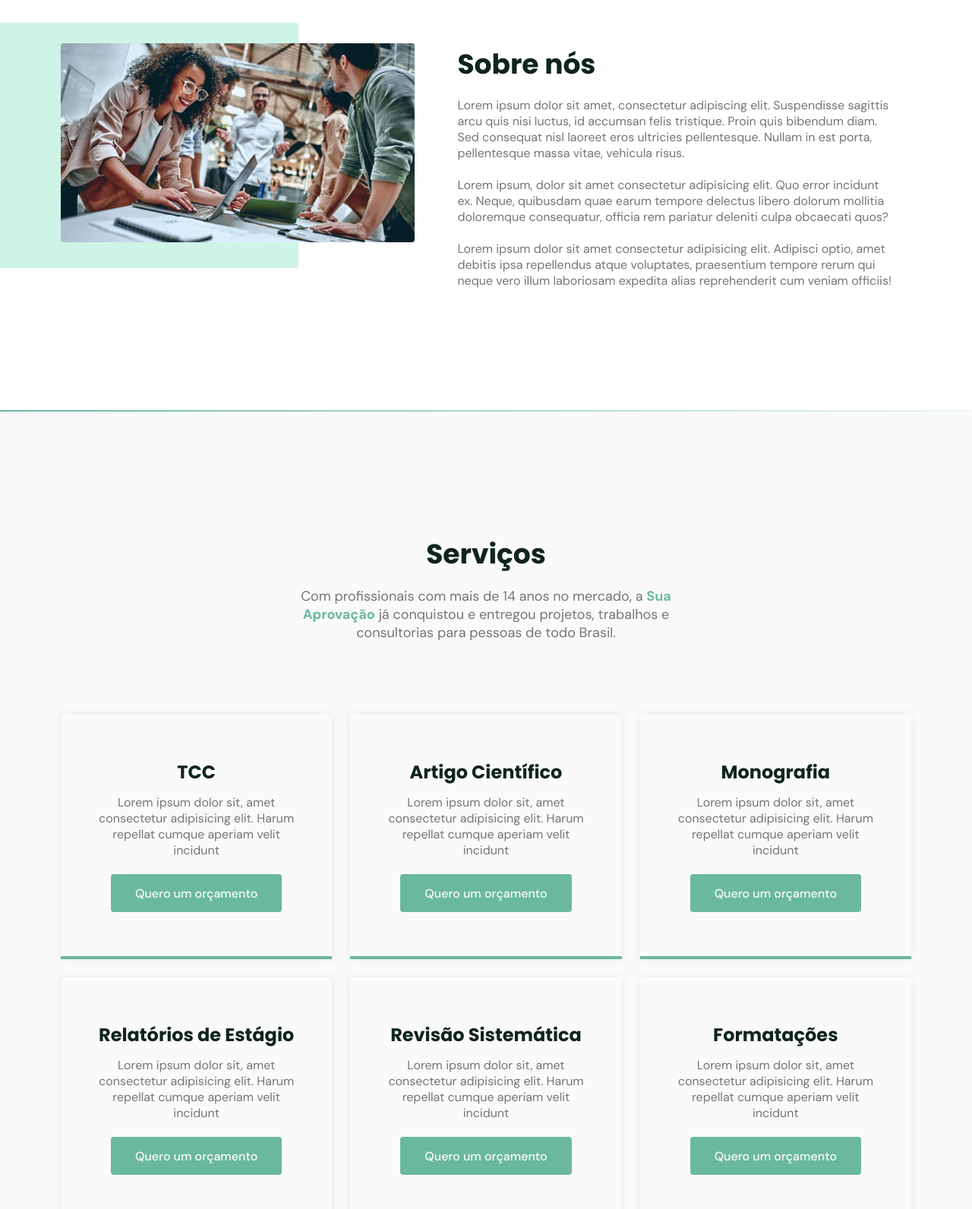
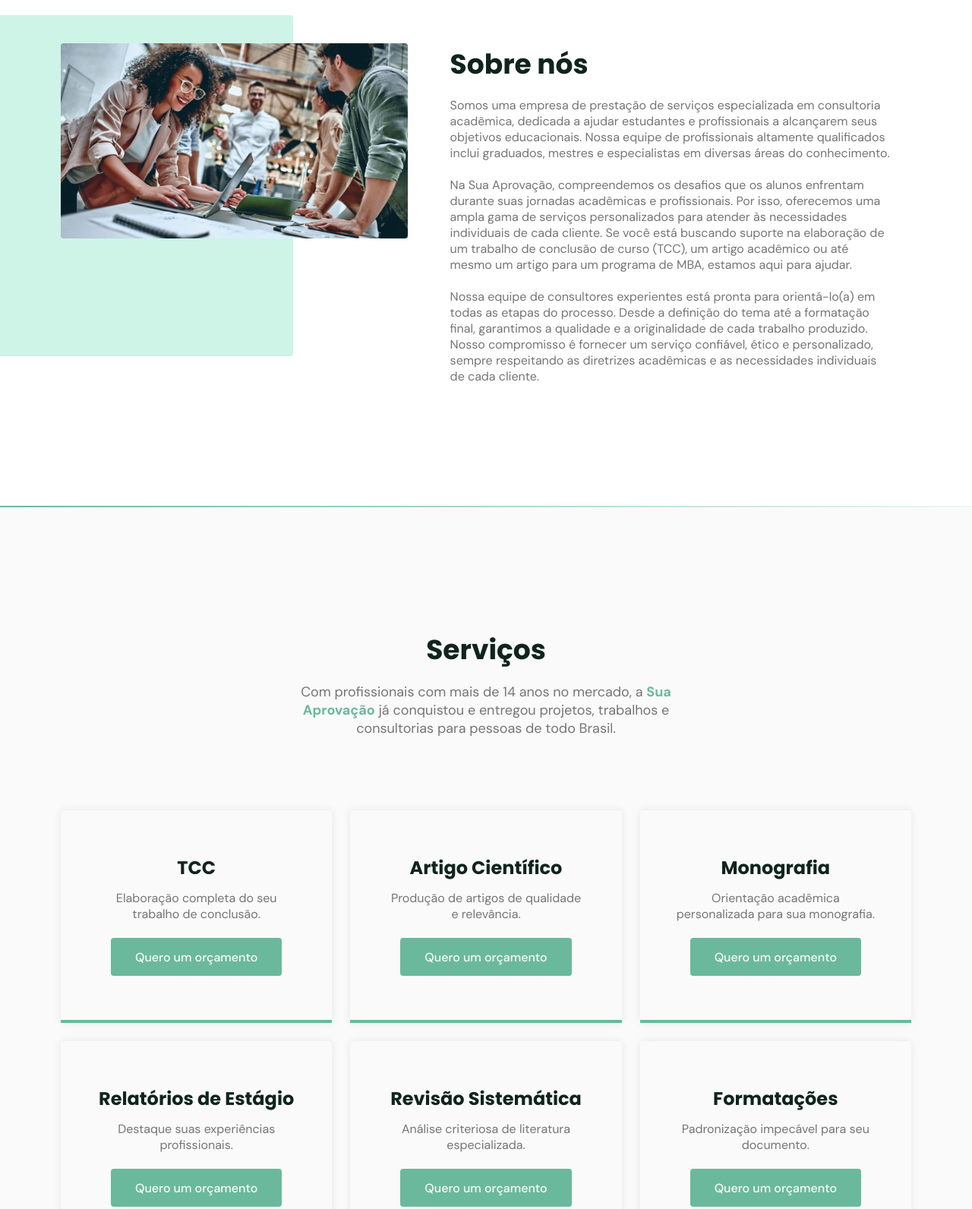
Before and after one commit to Thercules/Suaprovacao, a plain HTML site: page index.html in a window 1280 px wide. Shown: the part 940-2532 px from the top of the page at 76% size. Drawn offline with nearby package versions, Linux system fonts and the light colour scheme; files whose address does not match are found by name.

Commit message:
second commit

```diff
--- a/index.html
+++ b/index.html
@@ -70,25 +70,23 @@
                 <div class="text">
                     <h2 class="title">Sobre nós</h2>
                     <p>
-                        Lorem ipsum dolor sit amet, consectetur adipiscing elit.
-                        Suspendisse sagittis arcu quis nisi luctus, id accumsan felis
-                        tristique. Proin quis bibendum diam. Sed consequat nisl laoreet
-                        eros ultricies pellentesque. Nullam in est porta, pellentesque
-                        massa vitae, vehicula risus.
+                        Somos uma empresa de prestação de serviços especializada em consultoria acadêmica, dedicada a ajudar estudantes e profissionais a
+                        alcançarem seus objetivos educacionais.
+                        Nossa equipe de profissionais altamente qualificados inclui graduados, mestres e especialistas em diversas áreas do conhecimento.
                     </p>
                     <br />
                     <p>
-                        Lorem ipsum, dolor sit amet consectetur adipisicing elit. Quo
-                        error incidunt ex. Neque, quibusdam quae earum tempore delectus
-                        libero dolorum mollitia doloremque consequatur, officia rem
-                        pariatur deleniti culpa obcaecati quos?
+                        Na Sua Aprovação, compreendemos os desafios que os alunos enfrentam durante suas jornadas acadêmicas e profissionais.
+                        Por isso, oferecemos uma ampla gama de serviços personalizados para atender às necessidades individuais de cada cliente.
+                        Se você está buscando suporte na elaboração de um trabalho de conclusão de curso (TCC),
+                        um artigo acadêmico ou até mesmo um artigo para um programa de MBA, estamos aqui para ajudar.
                     </p>
                     <br />
                     <p>
-                        Lorem ipsum dolor sit amet consectetur adipisicing elit. Adipisci
-                        optio, amet debitis ipsa repellendus atque voluptates, praesentium
-                        tempore rerum qui neque vero illum laboriosam expedita alias
-                        reprehenderit cum veniam officiis!
+                        Nossa equipe de consultores experientes está pronta para orientá-lo(a) em todas as etapas do processo.
+                        Desde a definição do tema até a formatação final, garantimos a qualidade e a originalidade de cada trabalho produzido.
+                        Nosso compromisso é fornecer um serviço confiável, ético e personalizado,
+                        sempre respeitando as diretrizes acadêmicas e as necessidades individuais de cada cliente.
                     </p>
                 </div>
             </div>
@@ -109,7 +107,7 @@
                     <div class="card">
                         <h3 class="title">TCC</h3>
                         <p>
-                            Lorem ipsum dolor sit, amet consectetur adipisicing elit. Harum repellat cumque aperiam velit incidunt
+                            Elaboração completa do seu trabalho de conclusão.
                         </p><br>
                         <a class="button" href="https://api.whatsapp.com/send?phone=5581999780650&text=Ol%C3%A1,%20gostaria%20de%20realizar%20um%20or%C3%A7amento">Quero um orçamento</a>
                     </div>
@@ -117,7 +115,7 @@
                     <div class="card">
                         <h3 class="title">Artigo Científico</h3>
                         <p>
-                            Lorem ipsum dolor sit, amet consectetur adipisicing elit. Harum repellat cumque aperiam velit incidunt
+                            Produção de artigos de qualidade e relevância.
                         </p><br>
                         <a class="button" href="https://api.whatsapp.com/send?phone=5581999780650&text=Ol%C3%A1,%20gostaria%20de%20realizar%20um%20or%C3%A7amento">Quero um orçamento</a>
                     </div>
@@ -125,7 +123,7 @@
                     <div class="card">
                         <h3 class="title">Monografia</h3>
                         <p>
-                            Lorem ipsum dolor sit, amet consectetur adipisicing elit. Harum repellat cumque aperiam velit incidunt
+                            Orientação acadêmica personalizada para sua monografia.
                         </p><br>
                         <a class="button" href="https://api.whatsapp.com/send?phone=5581999780650&text=Ol%C3%A1,%20gostaria%20de%20realizar%20um%20or%C3%A7amento">Quero um orçamento</a>
                     </div>
@@ -133,7 +131,7 @@
                     <div class="card">
                         <h3 class="title">Relatórios de Estágio</h3>
                         <p>
-                            Lorem ipsum dolor sit, amet consectetur adipisicing elit. Harum repellat cumque aperiam velit incidunt
+                            Destaque suas experiências profissionais.
                         </p><br>
                         <a class="button" href="https://api.whatsapp.com/send?phone=5581999780650&text=Ol%C3%A1,%20gostaria%20de%20realizar%20um%20or%C3%A7amento">Quero um orçamento</a>
                     </div>
@@ -141,7 +139,7 @@
                     <div class="card">
                         <h3 class="title">Revisão Sistemática</h3>
                         <p>
-                            Lorem ipsum dolor sit, amet consectetur adipisicing elit. Harum repellat cumque aperiam velit incidunt
+                            Análise criteriosa de literatura especializada.
                         </p><br>
                         <a class="button" href="https://api.whatsapp.com/send?phone=5581999780650&text=Ol%C3%A1,%20gostaria%20de%20realizar%20um%20or%C3%A7amento">Quero um orçamento</a>
                     </div>
@@ -149,7 +147,7 @@
                     <div class="card">
                         <h3 class="title">Formatações</h3>
                         <p>
-                            Lorem ipsum dolor sit, amet consectetur adipisicing elit. Harum repellat cumque aperiam velit incidunt
+                            Padronização impecável para seu documento.
                         </p><br>
                         <a class="button" href="https://api.whatsapp.com/send?phone=5581999780650&text=Ol%C3%A1,%20gostaria%20de%20realizar%20um%20or%C3%A7amento">Quero um orçamento</a>
                     </div>
@@ -157,7 +155,7 @@
                     <div class="card">
                         <h3 class="title">Trabalhos de T.I</h3>
                         <p>
-                            Lorem ipsum dolor sit, amet consectetur adipisicing elit. Harum repellat cumque aperiam velit incidunt
+                            Soluções acadêmicas em tecnologia.
                         </p><br>
                         <a class="button" href="https://api.whatsapp.com/send?phone=5581999780650&text=Ol%C3%A1,%20gostaria%20de%20realizar%20um%20or%C3%A7amento">Quero um orçamento</a>
                     </div>
@@ -165,7 +163,7 @@
                     <div class="card">
                         <h3 class="title">Projetos Web</h3>
                         <p>
-                            Lorem ipsum dolor sit, amet consectetur adipisicing elit. Harum repellat cumque aperiam velit incidunt
+                            Desenvolvimento de websites inovadores.
                         </p><br>
                         <a class="button" href="https://api.whatsapp.com/send?phone=5581999780650&text=Ol%C3%A1,%20gostaria%20de%20realizar%20um%20or%C3%A7amento">Quero um orçamento</a>
                     </div>
@@ -173,7 +171,7 @@
                     <div class="card">
                         <h3 class="title">Projetos Back-end</h3>
                         <p>
-                            Lorem ipsum dolor sit, amet consectetur adipisicing elit. Harum repellat cumque aperiam velit incidunt
+                            Programação robusta para sua aplicação.
                         </p><br>
                         <a class="button" href="https://api.whatsapp.com/send?phone=5581999780650&text=Ol%C3%A1,%20gostaria%20de%20realizar%20um%20or%C3%A7amento">Quero um orçamento</a>
                     </div>
@@ -181,7 +179,7 @@
                     <div class="card">
                         <h3 class="title">Design de Telas</h3>
                         <p>
-                            Lorem ipsum dolor sit, amet consectetur adipisicing elit. Harum repellat cumque aperiam velit incidunt
+                            Visualize sua ideia com designs interativos.
                         </p><br>
                         <a class="button" href="https://api.whatsapp.com/send?phone=5581999780650&text=Ol%C3%A1,%20gostaria%20de%20realizar%20um%20or%C3%A7amento">Quero um orçamento</a>
                     </div>
@@ -189,7 +187,7 @@
                     <div class="card">
                         <h3 class="title">Serviços de Design</h3>
                         <p>
-                            Lorem ipsum dolor sit, amet consectetur adipisicing elit. Harum repellat cumque aperiam velit incidunt
+                            Criação de materiais atraentes e profissionais.
                         </p><br>
                         <a class="button" href="https://api.whatsapp.com/send?phone=5581999780650&text=Ol%C3%A1,%20gostaria%20de%20realizar%20um%20or%C3%A7amento">Quero um orçamento</a>
                     </div>
@@ -197,7 +195,7 @@
                     <div class="card">
                         <h3 class="title">Consultoria Dev</h3>
                         <p>
-                            Lorem ipsum dolor sit, amet consectetur adipisicing elit. Harum repellat cumque aperiam velit incidunt
+                            Suporte especializado para seu desenvolvimento.
                         </p><br>
                         <a class="button" href="https://api.whatsapp.com/send?phone=5581999780650&text=Ol%C3%A1,%20gostaria%20de%20realizar%20um%20or%C3%A7amento">Quero um orçamento</a>
                     </div>
@@ -256,7 +254,7 @@
                                 </p>
                                 <cite>
                                     <img src="assets/Fotos/img-3.jpg" alt="foto de Valesca Fabris">
-                                    Pessoa 3
+                                    Matheus Valença
                                 </cite>
                             </blockquote>
                         </div>
```
